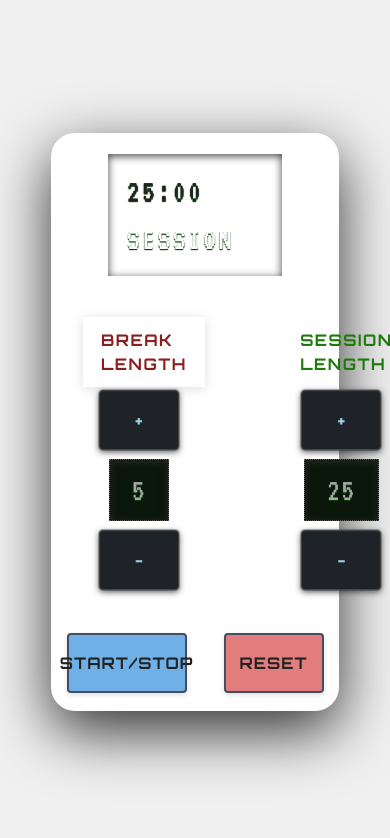
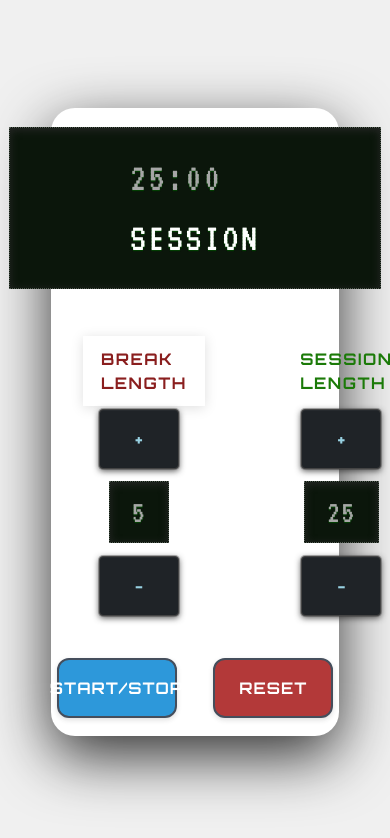
Before and after one commit to de-mind/my-25-5-clock, a React (Vite) app: page / in a window 390 px wide. Shown: the top 838 px of the page. Built offline with nearby package versions, Linux system fonts and the light colour scheme.

Commit message:
agrego formato scss

```diff
--- a/src/App.jsx
+++ b/src/App.jsx
@@ -1,5 +1,5 @@
-import * as React from "react"
-import "./App.css"
+import * as React from "react";
+import "./App.scss";
 
 class MyTimer extends React.Component {
   state = {
@@ -151,44 +151,59 @@ class MyTimer extends React.Component {
     return (
       <div id="timer" className="clock-container">
         <div className="display-row">
-    <div id="time-left">{this.timeFormatter(this.state.timer)}
-          <div id="timer-label  " style={{ color: this.state.color }}>
+          <div id="time-left">
+            <span id="time-clock"> {this.timeFormatter(this.state.timer)}</span>
+            <span id="timer-label  " style={{ color: this.state.color }}>
               {this.state.isSession ? "Session" : "Break"}
-          </div>
+            </span>
             <audio
               id="beep"
               src="https://cdn.freecodecamp.org/testable-projects-fcc/audio/BeepSound.wav"
             ></audio>
           </div>
-
         </div>
 
         <div className="length-controls">
           <div className="length-control">
-      <span id="break-label" className="length-label">Break Length</span>
+            <span id="break-label" className="length-label">
+              Break Length
+            </span>
             <div className="length-buttons-vertical">
-        <button id="break-increment" onClick={this.incBreakHandler}>+</button>
+              <button id="break-increment" onClick={this.incBreakHandler}>
+                +
+              </button>
               <span id="break-length">{this.state.breakLength}</span>
-        <button id="break-decrement" onClick={this.decBreakHandler}>-</button>
+              <button id="break-decrement" onClick={this.decBreakHandler}>
+                -
+              </button>
             </div>
           </div>
 
           <div className="length-control">
-      <span id="session-label" className="length-label">Session Length</span>
+            <span id="session-label" className="length-label">
+              Session Length
+            </span>
             <div className="length-buttons-vertical">
-        <button id="session-increment" onClick={this.incSessionHandler}>+</button>
+              <button id="session-increment" onClick={this.incSessionHandler}>
+                +
+              </button>
               <span id="session-length">{this.state.sessionLength}</span>
-        <button id="session-decrement" onClick={this.decSessionHandler}>-</button>
+              <button id="session-decrement" onClick={this.decSessionHandler}>
+                -
+              </button>
             </div>
           </div>
         </div>
 
         <div className="clock-buttons">
-    <button id="start_stop" onClick={this.startStopHandler}>Start/Stop</button>
-    <button id="reset" onClick={this.resetHandler}>Reset</button>
+          <button id="start_stop" onClick={this.startStopHandler}>
+            Start/Stop
+          </button>
+          <button id="reset" onClick={this.resetHandler}>
+            Reset
+          </button>
         </div>
       </div>
-
     );
   }
 }
--- /dev/null
+++ b/src/App.scss
@@ -0,0 +1,278 @@
+// Variables
+$display-font: "Digital-7", "DS-Digital", "VT323", monospace;
+$label-font: "Orbitron", Arial, sans-serif;
+$button-font: "Quartz", "Segment7", "Orbitron", Arial, sans-serif;
+$bg-dark: #121212;
+$bg-grad: linear-gradient(145deg, #1a1a1a 0%, #0f0f0f 100%);
+$border-radius: 24px;
+
+// Mixins
+@mixin box($color, $pad, $radius: 4px) {
+  background-color: $color;
+  border-radius: $radius;
+  padding: $pad;
+}
+@mixin font($family, $size, $weight: normal, $ls: normal, $tt: uppercase) {
+  font-family: $family;
+  font-size: $size;
+  font-weight: $weight;
+  letter-spacing: $ls;
+  text-transform: $tt;
+}
+@mixin btn($bg, $color, $f: $button-font, $fz: 1em, $h: 60px, $minw: 80px) {
+  font-family: $f;
+  background: $bg;
+  color: $color;
+  font-size: $fz;
+  font-weight: bold;
+  border: none;
+  border-radius: 12px;
+  box-shadow: 0 2px 6px rgba(0, 0, 0, 0.15);
+  min-width: $minw;
+  min-height: $h;
+  cursor: pointer;
+  display: flex;
+  align-items: center;
+  justify-content: center;
+  transition: 0.2s all;
+  padding: 0;
+}
+
+// Body & estructura
+body {
+  display: flex;
+  justify-content: center;
+  align-items: center;
+  min-height: 100vh;
+  margin: 0;
+  background-color: $bg-dark;
+}
+.clock-container {
+  display: flex;
+  flex-direction: column;
+  gap: 1rem;
+  width: 360px;
+  background: $bg-grad;
+  border-radius: $border-radius;
+  padding: 42px 32px 36px 32px;
+  margin: 0 auto;
+  box-shadow: 0 20px 60px rgba(0, 0, 0, 0.8),
+    0 0 0 1px rgba(255, 255, 255, 0.05), inset 0 1px 0 rgba(255, 255, 255, 0.03);
+
+  .display-row {
+    display: flex;
+    align-items: center;
+    gap: 1rem;
+    margin-bottom: 1rem;
+  }
+
+  /* Etiquetas */
+
+  #break-length,
+  #session-length {
+    @include font($display-font, 2em, normal, 1.5px);
+    border: 1px dotted rgba(255, 255, 255, 0.3);
+    background: rgb(11, 22, 11);
+    color: #a6a6a6;
+    text-shadow: 0 1px 1px rgba(5, 56, 5, 0.76), 0 1px 1px rgb(0, 84, 0);
+    text-align: left;
+    box-shadow: inset 0 2px 8px rgba(41, 41, 41, 0.89);
+    padding: 6px 22px;
+    text-transform: uppercase;
+  }
+
+  #time-left {
+    font-family: "Digital-7", "DS-Digital", "VT323", monospace;
+    border: 1px dotted rgba(255, 255, 255, 0.3);
+    font-size: 2.5rem;
+    letter-spacing: 2.5px;
+    padding: 0.5em 3em;
+    text-align: left;
+    text-transform: uppercase;
+    background: rgb(11, 22, 11);
+    color: #a6a6a6;
+    text-shadow: 0 1px 1px rgba(5, 56, 5, 0.762), 0 1px 1px rgb(0, 84, 0);
+    box-shadow: inset 0 2px 8px rgba(41, 41, 41, 0.893);
+    min-width: 130px;
+  }
+
+  #time-clock {
+    float: left;
+    clear: both;
+    font-size: 1em;
+  }
+  #timer-label {
+    float: right;
+    clear: both;
+    font-size: 0.5em;
+  }
+
+  #session-label,
+  #break-label {
+    @include font($label-font, 1rem, bold, 1.5px);
+    margin-left: 10px;
+    padding: 11px 18px;
+    height: max-content;
+    display: flex;
+    align-items: center;
+    &.session-label {
+      color: #1b7a08;
+    }
+    &.break-label {
+      color: #8a1e1e;
+      box-shadow: 0 2px 12px rgba(0, 0, 0, 0.13);
+    }
+  }
+  #session-label {
+    color: #1b7a08;
+  }
+  #break-label {
+    color: #8a1e1e;
+    box-shadow: 0 2px 12px rgba(0, 0, 0, 0.13);
+  }
+  .length-controls {
+    display: grid;
+    grid-template-columns: 1fr 1fr;
+    gap: 2.4rem;
+    justify-content: center;
+    margin: 0 auto;
+  }
+  .length-control {
+    display: flex;
+    flex-direction: column;
+    align-items: center;
+    border-style: 5px solid #aaa;
+    padding: 0.9rem;
+  }
+  .length-buttons-vertical {
+    display: flex;
+    flex-direction: column;
+    align-items: center;
+    gap: 0.6rem;
+  }
+  .clock-buttons {
+    display: flex;
+    justify-content: center;
+    gap: 1.3rem;
+    margin-top: 0.2rem;
+  }
+
+  // Botones principales
+  #start_stop,
+  #reset {
+    @include btn(#333c4a, #e9e9e9);
+    font-size: 0.75em;
+    letter-spacing: 1px;
+    text-transform: uppercase;
+    border: 2px solid #454e5c;
+    margin: 6px 8px;
+    box-shadow: 0 2px 5px rgba(40, 40, 40, 0.15);
+
+    &:hover {
+      background: #2a3140;
+      color: #aee253;
+    }
+  }
+  #start_stop {
+    background-color: #2d98da;
+    color: #fff;
+    min-width: 120px;
+    font-size: 1rem;
+    padding: 8px;
+    height: 60px;
+  }
+  #reset {
+    background-color: #b33939;
+    color: #fff;
+    min-width: 120px;
+    font-size: 1rem;
+    height: 60px;
+    &:hover {
+      background: #d94a4a;
+    }
+  }
+  // Botones de inc/dec
+  #session-increment,
+  #session-decrement,
+  #break-increment,
+  #break-decrement,
+  button[id$="increment"],
+  button[id$="decrement"] {
+    @include btn(#1f2327, #98d1e2);
+    border-radius: 4px;
+    padding: 8px 12px;
+    border: 1px solid #444;
+    font-size: 1em;
+    margin: 3px 5px;
+    box-shadow: 0 2px 6px rgba(40, 40, 40, 0.8),
+      0 0 0 1px rgba(78, 78, 78, 0.39), inset 0 1px 0 rgba(255, 255, 255, 0.03);
+  }
+  button,
+  .length-control button {
+    @include btn(#222, #eee);
+    font-size: 1.33rem;
+    &:hover {
+      background: #444;
+    }
+  }
+}
+
+// Responsive y color scheme
+@media (prefers-color-scheme: light) {
+  body {
+    background: #f0f0f0;
+  }
+  .clock-container {
+    background: #fff;
+  }
+  #timer-label {
+    color: #6fb1e7;
+    background: #eee;
+  }
+  #time-left {
+    background: #fff;
+    color: #222;
+  }
+  button,
+  .length-control button,
+  #start_stop,
+  #reset {
+    background: #ddd;
+    color: #222;
+  }
+  button:hover {
+    background: #bbb;
+  }
+  #reset {
+    background: #e27d7d;
+  }
+  #start_stop {
+    background: #6fb1e7;
+  }
+}
+
+@media (max-width: 600px) {
+  .clock-container {
+    width: 70%;
+    padding: 5% 2% 3% 2%;
+  }
+  .display-row {
+    flex-direction: column;
+    gap: 0.6rem;
+    margin-bottom: 0.6rem;
+  }
+  #time-left {
+    font-size: 2rem;
+    padding: 0.4em 0.8em 0.4em 0.6em;
+  }
+  .length-buttons-vertical {
+    width: 50%;
+    gap: 0.4rem;
+  }
+  #start_stop,
+  #reset {
+    min-width: 100px;
+    font-size: 1rem;
+    height: 50px;
+  }
+}
```
Also changed, not shown: .sassformatterrc.json (added), 1 other file (tests, documents, lock files or other folders). Lines whose indentation alone changed are shown as unchanged.
